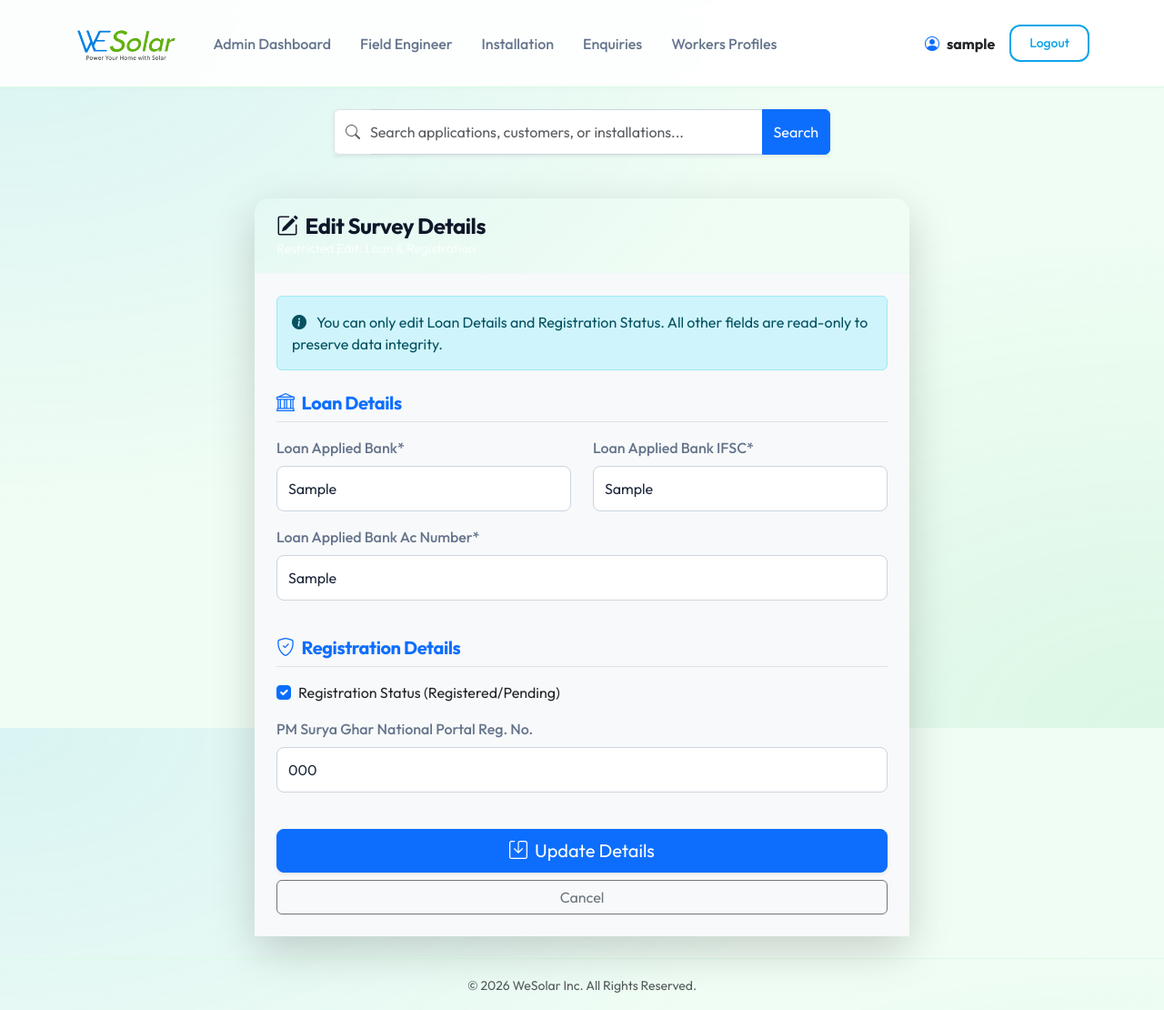
After one commit to phanindrauddagiri05-ops/wesolar, a Django app: page /survey/edit-details/1/ in a window 1280 px wide. The commit adds this page. Shown: the whole page at 91% size. Run offline with Django 5.2, Linux system fonts and the light colour scheme; a user stored in the database is signed in; tables that the repository leaves empty hold one stand-in row (values such as "Sample post"); some libraries are stand-ins or nearby versions.

Commit message:
updated the features

```diff
--- a/solar_management/forms.py
+++ b/solar_management/forms.py
@@ -123,6 +123,7 @@ class InstallationForm(forms.ModelForm):
             'dc_voltage',
             'ac_voltage',
             'earthing_resistance',
+            'customer_rating',
         ]
         labels = {
             'inverter_make': 'Inverter Make',
@@ -143,6 +144,7 @@ class InstallationForm(forms.ModelForm):
             'dc_voltage': 'DC Voltage',
             'ac_voltage': 'AC Voltage',
             'earthing_resistance': 'Earthing Resistance',
+            'customer_rating': 'Customer Rating (1-5)',
         }
         widgets = {
             'installer_remarks': forms.Textarea(attrs={'rows': 3}),
@@ -169,12 +171,12 @@ class OfficeStatusForm(forms.ModelForm):
         model = CustomerSurvey
         fields = [
             'customer_name',
-            'phone_number',
             'installation_date',
             'workflow_status', # Installation Status
             'discom_status',
             'net_metering_status',
             'subsidy_status',
+            'agreed_amount',
             'office_remarks'
         ]
         labels = {
@@ -182,7 +184,6 @@ class OfficeStatusForm(forms.ModelForm):
             'discom_status': 'Discom Status',
             'net_metering_status': 'Net Metering Status',
             'subsidy_status': 'Subsidy Status',
-            'phone_number': 'Phone Number (Search Key)',
             'installation_date': 'Installation Completed Date',
             'office_remarks': 'Remarks (Optional)',
         }
@@ -190,13 +191,14 @@ class OfficeStatusForm(forms.ModelForm):
             'installation_date': forms.DateInput(attrs={'type': 'date'}),
             'office_remarks': forms.Textarea(attrs={'rows': 3}),
             'customer_name': forms.TextInput(attrs={'readonly': 'readonly'}),
+            'agreed_amount': forms.NumberInput(attrs={'readonly': 'readonly'}), # Read-only as per "Fetched from existing data" requirement
         }
 
     def __init__(self, *args, **kwargs):
         super().__init__(*args, **kwargs)
         # Enforce Status Choices from Model (Pending/Completed)
         # Ensure mandatory fields have 'required' attribute
-        mandatory_fields = ['phone_number', 'installation_date', 'workflow_status', 'discom_status', 'net_metering_status', 'subsidy_status']
+        mandatory_fields = ['installation_date', 'workflow_status', 'discom_status', 'net_metering_status', 'subsidy_status']
         for field in mandatory_fields:
             self.fields[field].required = True
 
@@ -220,13 +222,48 @@ class BankDetailsForm(forms.ModelForm):
     # User Spec: "Mandatory (Editable after submission)" -> We make them required here for initial survey
     parent_bank = forms.CharField(required=True, label="Parent Bank")
     parent_bank_ac_no = forms.CharField(required=True, label="Parent Bank Ac Number (Fetch logic pending)")
-    loan_applied_bank = forms.CharField(required=True, label="Loan Applied Bank")
-    loan_applied_ifsc = forms.CharField(required=True, label="Loan Applied Bank IFSC")
-    loan_applied_ac_no = forms.CharField(required=True, label="Loan Applied Bank Ac Number")
-    manager_number = forms.CharField(required=True, label="Manager Number")
+    loan_applied_bank = forms.CharField(required=False, label="Loan Applied Bank (Optional - Fill later)")
+    loan_applied_ifsc = forms.CharField(required=False, label="Loan Applied Bank IFSC (Optional - Fill later)")
+    loan_applied_ac_no = forms.CharField(required=False, label="Loan Applied Bank Ac Number (Optional - Fill later)")
+    manager_number = forms.CharField(required=False, label="Manager Number")
 
     first_loan_amount = forms.DecimalField(required=False, initial=0.0)
     second_loan_amount = forms.DecimalField(required=False, initial=0.0)
+
+    # Read-only field for display
+    agreed_amount = forms.DecimalField(required=False, widget=forms.TextInput(attrs={'readonly': 'readonly'}))
+
+    def __init__(self, *args, **kwargs):
+        super().__init__(*args, **kwargs)
+
+        # Populate Agreed Amount
+        if self.instance and self.instance.pk and self.instance.survey:
+            self.fields['agreed_amount'].initial = self.instance.survey.agreed_amount
+
+        # Ensure Status is mandatory
+        self.fields['loan_pending_status'].required = True
+
+        # Add date widgets
+        self.fields['first_loan_date'].widget = forms.DateInput(attrs={'type': 'date'})
+        self.fields['second_loan_date'].widget = forms.DateInput(attrs={'type': 'date'})
+
+    def clean(self):
+        cleaned_data = super().clean()
+        status = cleaned_data.get('loan_pending_status')
+
+        # Helper to check mandatory fields
+        def check_mandatory(fields, prefix):
+            for field in fields:
+                if not cleaned_data.get(field):
+                    self.add_error(field, f"{prefix} details are mandatory when status is '{status}'.")
+
+        if status == 'First' or status == 'Both':
+            check_mandatory(['first_loan_amount', 'first_loan_utr', 'first_loan_date'], "First Loan")
+
+        if status == 'Second' or status == 'Both':
+            check_mandatory(['second_loan_amount', 'second_loan_utr', 'second_loan_date'], "Second Loan")
+
+        return cleaned_data
 
     class Meta:
         model = BankDetails
@@ -290,3 +327,56 @@ class EnquiryForm(forms.ModelForm):
         widgets = {
             'address': forms.Textarea(attrs={'rows': 3}),
         }
+
+class FEUpdateForm(forms.ModelForm):
+    # Bank Details Fields (Mapped manually in View)
+    loan_applied_bank = forms.CharField(required=True, label="Loan Applied Bank")
+    loan_applied_ifsc = forms.CharField(required=True, label="Loan Applied Bank IFSC")
+    loan_applied_ac_no = forms.CharField(required=True, label="Loan Applied Bank Ac Number")
+
+    class Meta:
+        model = CustomerSurvey
+        fields = ['registration_status', 'pms_registration_number']
+        labels = {
+            'registration_status': 'Registration Status (Registered/Pending)',
+            'pms_registration_number': 'PM Surya Ghar National Portal Reg. No.',
+        }
+        widgets = {
+            'registration_status': forms.CheckboxInput(attrs={'class': 'form-check-input'}),
+        }
+
+    def __init__(self, *args, **kwargs):
+        bank_details = kwargs.pop('bank_details', None)
+        super().__init__(*args, **kwargs)
+        if bank_details:
+            self.fields['loan_applied_bank'].initial = bank_details.loan_applied_bank
+            self.fields['loan_applied_ifsc'].initial = bank_details.loan_applied_ifsc
+            self.fields['loan_applied_ac_no'].initial = bank_details.loan_applied_ac_no
+
+class OfficeBankDetailsForm(forms.ModelForm):
+    """
+    Strict validation form for Office Portal.
+    Requirements: First/Second Loan Amounts, UTRs, Dates are Mandatory.
+    """
+    class Meta:
+        model = BankDetails
+        fields = [
+            'loan_pending_status',
+            'first_loan_amount', 'first_loan_utr', 'first_loan_date',
+            'second_loan_amount', 'second_loan_utr', 'second_loan_date',
+        ]
+        widgets = {
+             'first_loan_date': forms.DateInput(attrs={'type': 'date'}),
+             'second_loan_date': forms.DateInput(attrs={'type': 'date'}),
+        }
+
+    def __init__(self, *args, **kwargs):
+        super().__init__(*args, **kwargs)
+        # Make all fields mandatory as per requirement
+        mandatory_fields = [
+            'loan_pending_status',
+            'first_loan_amount', 'first_loan_utr', 'first_loan_date',
+            'second_loan_amount', 'second_loan_utr', 'second_loan_date'
+        ]
+        for field in mandatory_fields:
+            self.fields[field].required = True
--- a/solar_management/models.py
+++ b/solar_management/models.py
@@ -121,6 +121,7 @@ class Installation(models.Model):
 
     installer_remarks = models.TextField(blank=True)
     customer_remarks = models.TextField(blank=True)
+    customer_rating = models.IntegerField(choices=[(i, i) for i in range(1, 6)], default=5, help_text="Rate the experience (1-5)")
 
     # Electrical Readings
     dc_voltage = models.FloatField(default=0.0, help_text="in Volts") # New Field
--- a/solar_management/urls.py
+++ b/solar_management/urls.py
@@ -31,6 +31,7 @@ urlpatterns = [
     path('survey/new/', views.survey_form_view, name='create_survey'),
     path('survey/update/<int:pk>/', views.update_survey, name='update_survey'),
     path('survey/restart/<int:pk>/', views.delete_and_restart, name='delete_and_restart'),
+    path('survey/edit-details/<int:pk>/', views.fe_update_survey, name='fe_update_survey'),
 
     # Installation (Installer)
     path('installation/update/<int:pk>/', views.update_installation, name='update_installation'),
--- a/solar_management/views.py
+++ b/solar_management/views.py
@@ -12,7 +12,7 @@ from django.contrib.auth import authenticate, login, logout
 from django.contrib.auth.models import Group, User
 
 from .models import CustomerSurvey, Installation, BankDetails, UserProfile, Enquiry
-from .forms import SurveyForm, InstallationForm, BankDetailsForm, SignUpForm, LoginForm, EnquiryForm, OfficeStatusForm
+from .forms import SurveyForm, InstallationForm, BankDetailsForm, SignUpForm, LoginForm, EnquiryForm, OfficeStatusForm, FEUpdateForm, OfficeBankDetailsForm
 import json
 
 from django.core.mail import send_mail
@@ -626,20 +626,35 @@ def office_dashboard(request):
 
 @login_required
 @user_passes_test(is_office_staff)
+@login_required
+@user_passes_test(is_office_staff)
 def office_update_status(request, pk):
-    """View for Office Staff to update project status."""
+    """View for Office Staff to update project status and loan details."""
     survey = get_object_or_404(CustomerSurvey, pk=pk)
+    # Ensure bank details exist
+    bank_details, created = BankDetails.objects.get_or_create(survey=survey)
 
     if request.method == 'POST':
         form = OfficeStatusForm(request.POST, instance=survey)
-        if form.is_valid():
+        bank_form = OfficeBankDetailsForm(request.POST, instance=bank_details)
+
+        if form.is_valid() and bank_form.is_valid():
             form.save()
-            messages.success(request, f"Status updated for {survey.customer_name}.")
+            bank_form.save()
+            messages.success(request, f"Status and Loan details updated for {survey.customer_name}.")
             return redirect('office_dashboard')
+        else:
+            print("Form Errors:", form.errors)
+            print("Bank Form Errors:", bank_form.errors)
     else:
         form = OfficeStatusForm(instance=survey)
+        bank_form = OfficeBankDetailsForm(instance=bank_details)
 
-    return render(request, 'solar/office_status_form.html', {'form': form, 'survey': survey})
+    return render(request, 'solar/office_status_form.html', {
+        'form': form,
+        'bank_form': bank_form,
+        'survey': survey
+    })
 
 @login_required
 @user_passes_test(is_loan_officer)
@@ -1038,6 +1053,35 @@ def site_detail_fe_view(request, pk):
 
 @staff_member_required
 def site_detail_installer_view(request, pk):
-    """Restricted view: Shows only Installer data (Installation) for Office Admin."""
     customer = get_object_or_404(CustomerSurvey, pk=pk)
     return render(request, 'solar/site_detail.html', {'customer': customer, 'view_mode': 'installer_only'})
+
+@login_required
+@user_passes_test(is_field_engineer)
+def fe_update_survey(request, pk):
+    """
+    Restricted Edit View for Field Engineers.
+    Allows editing specific Loan and Registration details.
+    """
+    survey = get_object_or_404(CustomerSurvey, pk=pk)
+    bank_details, created = BankDetails.objects.get_or_create(survey=survey)
+
+    if request.method == 'POST':
+        form = FEUpdateForm(request.POST, instance=survey, bank_details=bank_details)
+        if form.is_valid():
+            # Save Survey Fields
+            survey = form.save(commit=False)
+            survey.save()
+
+            # Save Bank Details Fields (manually handled)
+            bank_details.loan_applied_bank = form.cleaned_data['loan_applied_bank']
+            bank_details.loan_applied_ifsc = form.cleaned_data['loan_applied_ifsc']
+            bank_details.loan_applied_ac_no = form.cleaned_data['loan_applied_ac_no']
+            bank_details.save()
+
+            messages.success(request, f"Details updated for {survey.customer_name}")
+            return redirect('dashboard')
+    else:
+        form = FEUpdateForm(instance=survey, bank_details=bank_details)
+
+    return render(request, 'solar/fe_update_form.html', {'form': form, 'survey': survey})
--- /dev/null
+++ b/templates/solar/fe_update_form.html
@@ -0,0 +1,54 @@
+{% extends 'base.html' %}
+{% load crispy_forms_tags %}
+
+{% block content %}
+<div class="container mt-5">
+    <div class="row justify-content-center">
+        <div class="col-md-8">
+            <div class="card shadow-lg border-0 rounded-4">
+                <div class="card-header bg-gradient-primary text-white py-3 rounded-top-4">
+                    <h4 class="mb-0"><i class="bi bi-pencil-square me-2"></i>Edit Survey Details</h4>
+                    <p class="mb-0 small opacity-75">Restricted Edit: Loan & Registration</p>
+                </div>
+                <div class="card-body p-4 bg-light">
+                    <div class="alert alert-info mb-4">
+                        <i class="bi bi-info-circle-fill me-2"></i>
+                        You can only edit Loan Details and Registration Status. All other fields are read-only to
+                        preserve data integrity.
+                    </div>
+
+                    <form method="post" novalidate>
+                        {% csrf_token %}
+
+                        <h5 class="text-primary border-bottom pb-2 mb-3"><i class="bi bi-bank me-2"></i>Loan Details
+                        </h5>
+                        <div class="row">
+                            <div class="col-md-6">{{ form.loan_applied_bank|as_crispy_field }}</div>
+                            <div class="col-md-6">{{ form.loan_applied_ifsc|as_crispy_field }}</div>
+                        </div>
+                        <div class="row">
+                            <div class="col-md-12">{{ form.loan_applied_ac_no|as_crispy_field }}</div>
+                        </div>
+
+                        <h5 class="text-primary border-bottom pb-2 mb-3 mt-4"><i
+                                class="bi bi-shield-check me-2"></i>Registration Details</h5>
+                        <div class="row">
+                            <div class="col-md-12">{{ form.registration_status|as_crispy_field }}</div>
+                        </div>
+                        <div class="row">
+                            <div class="col-md-12">{{ form.pms_registration_number|as_crispy_field }}</div>
+                        </div>
+
+                        <div class="d-grid gap-2 mt-4">
+                            <button type="submit" class="btn btn-primary btn-lg shadow-sm">
+                                <i class="bi bi-save me-2"></i>Update Details
+                            </button>
+                            <a href="{% url 'dashboard' %}" class="btn btn-outline-secondary">Cancel</a>
+                        </div>
+                    </form>
+                </div>
+            </div>
+        </div>
+    </div>
+</div>
+{% endblock %}
```
Also changed, not shown: templates/solar/dashboard.html (+12 -1 lines), templates/solar/fe_dashboard.html (+6 -1 lines), templates/solar/loan_dashboard.html (+26 -3 lines), templates/solar/office_status_form.html (+63 -6 lines), solar_management/migrations/0018_installation_customer_rating.py (added).
